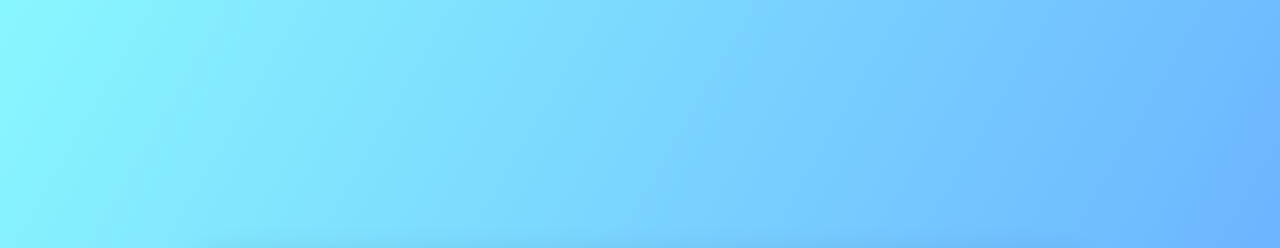
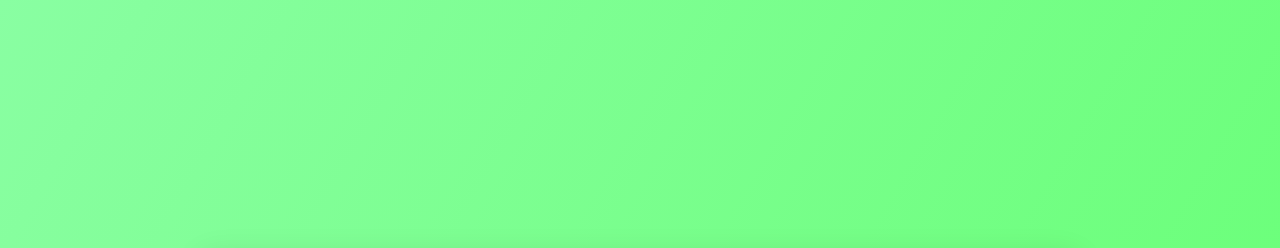
Before and after one commit to TubAleeLo/Software-Engineering-Project, a plain HTML site: page index.html in a window 1280 px wide. Shown: the top 248 px of the page. Drawn offline with Linux system fonts and the light colour scheme.

Commit message:
change color to green

```diff
--- a/style.css
+++ b/style.css
@@ -3,7 +3,7 @@ body {
     font-family: 'Poppins', sans-serif;
     margin: 0;
     padding: 0;
-    background: linear-gradient(120deg, #89f7fe, #66a6ff);
+    background: linear-gradient(120deg, #89fea2, #66ff73);
     color: #fff;
     min-height: 100vh;
     display: flex;
```
